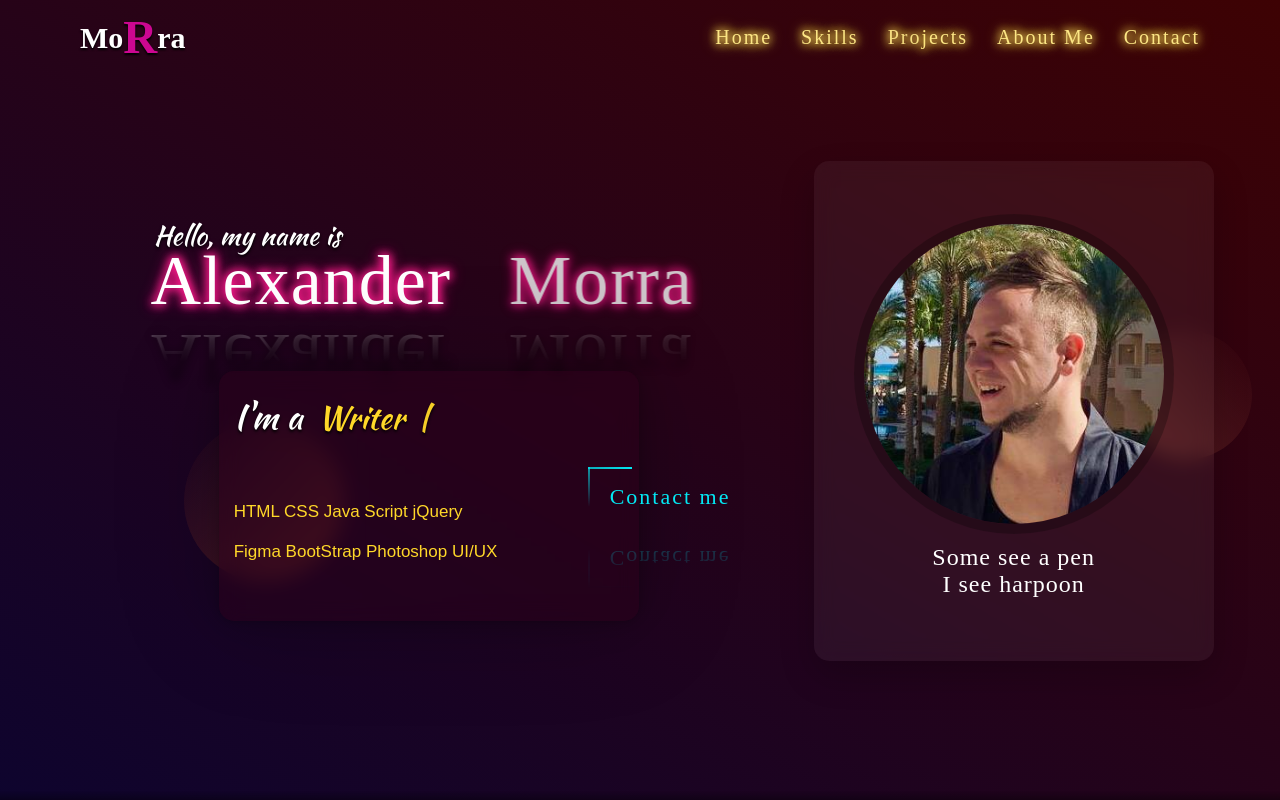
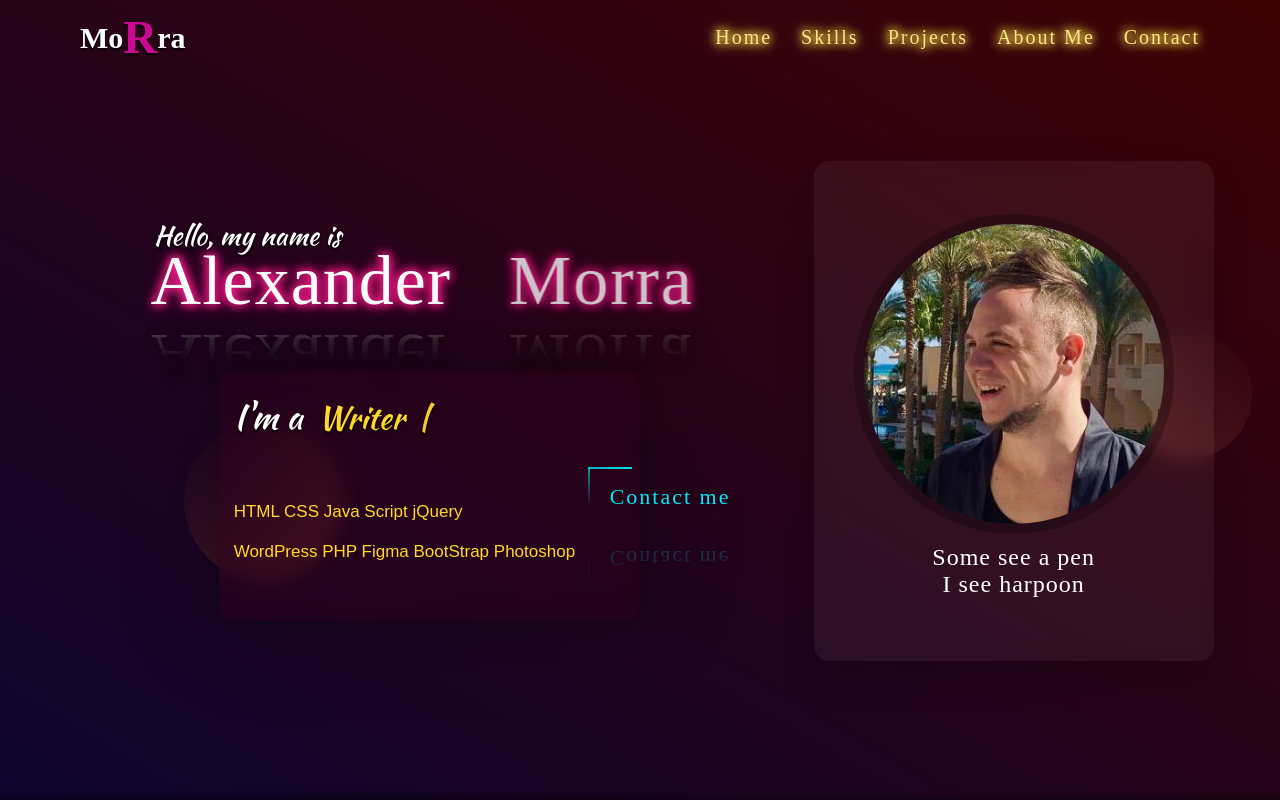
Before and after one commit to MorraMay/Portfolio, a plain HTML site: page index.html in a window 1280 px wide. Shown: the top 800 px of the page. Drawn offline with nearby package versions, Linux system fonts and the light colour scheme; a web font is replaced by a local one.

Commit message:
wordpress

```diff
--- a/index.html
+++ b/index.html
@@ -98,7 +98,7 @@
                     </div>
                     <div data-aos="fade-up" class="static__card">
                         <div class="static-txt">I'm a<span class="typing"></span></div>
-                        <h3>HTML CSS Java Script jQuery <br><br> Figma BootStrap Photoshop UI/UX</h3>
+                        <h3>HTML CSS Java Script jQuery <br><br> WordPress PHP Figma BootStrap Photoshop </h3>
                     </div>
                     <a href="#contact" class="neon">
                         <span></span>
```
